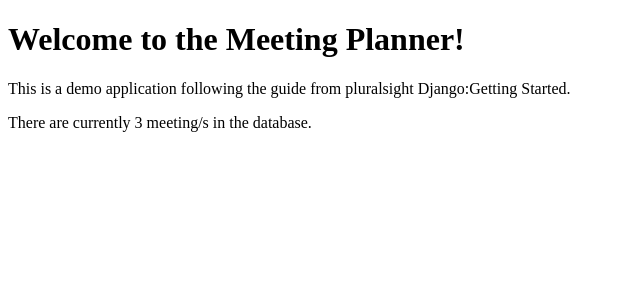
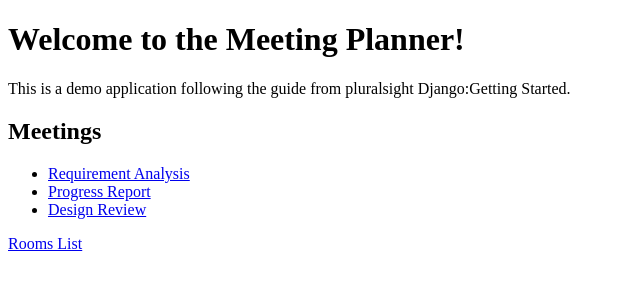
Before and after one commit to jamesbayon/django_meeting_planner, a Django app: page / in a window 1280 px wide. Shown: the top 300 px of the page, without its empty margins (0-640 px from the left). Run offline with Django 4.2, Linux system fonts and the light colour scheme; data comes from the database, SQL or seed files in the repository.

Commit message:
link building for meetings app

```diff
--- a/meeting_planner/meeting_planner/urls.py
+++ b/meeting_planner/meeting_planner/urls.py
@@ -14,15 +14,14 @@ Including another URLconf
     2. Add a URL to urlpatterns:  path('blog/', include('blog.urls'))
 """
 from django.contrib import admin
-from django.urls import path
+from django.urls import path, include
 
-from meetings.views import detail
 from website.views import welcome, date, about
 
 urlpatterns = [
     path('admin/', admin.site.urls),
-    path('', welcome),
+    path('', welcome, name='welcome'),
     path('date', date),
     path('about', about),
-    path('meetings/<int:id>', detail),
+    path('meetings/', include('meetings.urls')),
 ]
--- a/meeting_planner/meetings/templates/meetings/detail.html
+++ b/meeting_planner/meetings/templates/meetings/detail.html
@@ -8,5 +8,7 @@
     <h1>Meeting: {{ meeting.title }}</h1>
     <p>This meeting has been scheduled on {{ meeting.date }}, at {{ meeting.start_time }}</p>
     <p>in <strong>{{ meeting.room }}</strong> for {{ meeting.duration }} hours.</p>
+
+    <p><a href="{% url 'welcome' %}">Home</a></p>
 </body>
 </html>
--- /dev/null
+++ b/meeting_planner/meetings/urls.py
@@ -0,0 +1,8 @@
+from django.urls import path
+
+from meetings import views
+
+urlpatterns = [
+    path('<int:id>', views.detail, name='detail'),
+    path('rooms', views.rooms_list, name='rooms'),
+]
--- a/meeting_planner/website/templates/website/welcome.html
+++ b/meeting_planner/website/templates/website/welcome.html
@@ -7,6 +7,12 @@
 <body>
     <h1>Welcome to the Meeting Planner!</h1>
     <p>This is a demo application following the guide from pluralsight Django:Getting Started.</p>
-    <p>There are currently {{ num_meetings }} meeting/s in the database.</p>
+    <h2>Meetings</h2>
+    <ul>
+        {% for meeting in meetings %}
+        <li><a href="{% url 'detail' meeting.id %}">{{ meeting.title }}</a></li>
+        {% endfor %}
+    </ul>
+    <p><a href="{% url 'rooms' %}">Rooms List</a></p>
 </body>
 </html>
--- a/meeting_planner/website/views.py
+++ b/meeting_planner/website/views.py
@@ -9,10 +9,10 @@ from meetings.models import Meeting
 # Create your views here.
 
 def welcome(request):
-    num_meetings = Meeting.objects.count()
+    meetings = Meeting.objects.all()
 
     return render(request, "website/welcome.html",
-                  {"num_meetings": num_meetings})
+                  {"meetings": meetings})
 
 def date(request):
     return HttpResponse("This page was served at: " + str(datetime.now()))
```
Also changed, not shown: meeting_planner/meetings/templates/meetings/rooms_list.html (added, +16 -0 lines), meeting_planner/meetings/views.py (+6 -2 lines), README.md.
